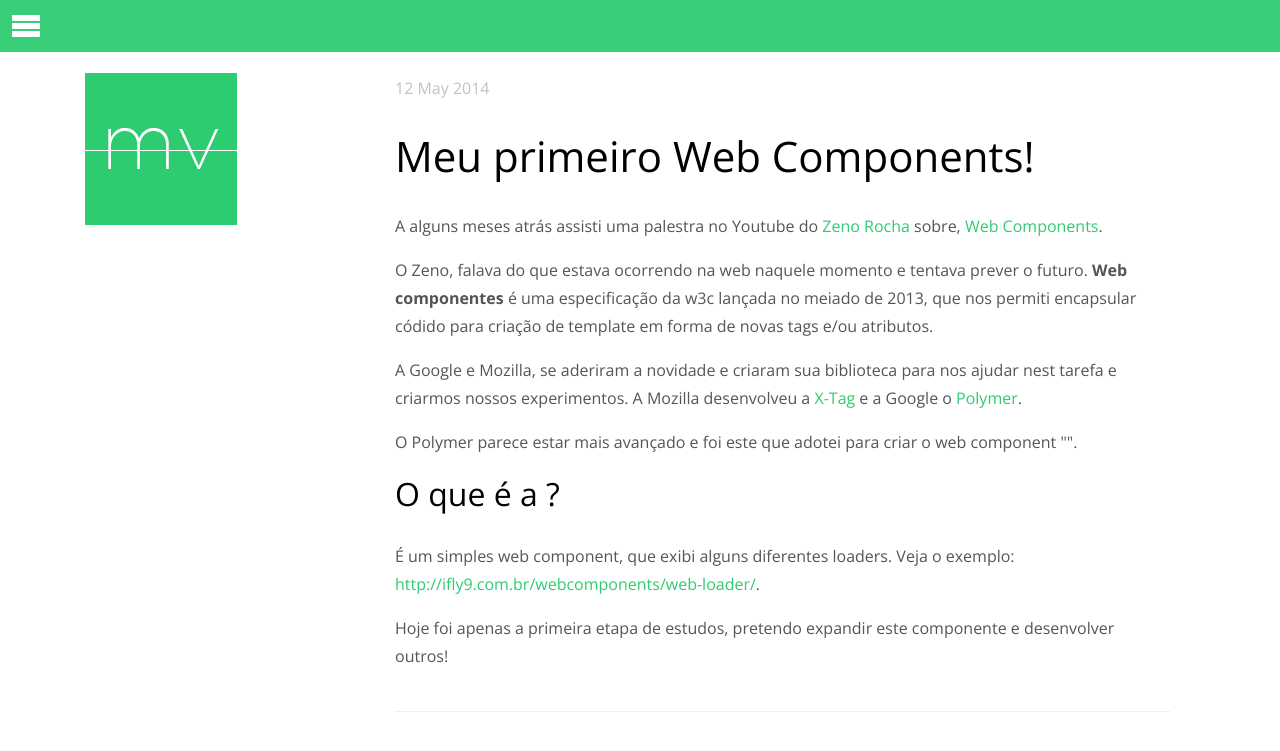
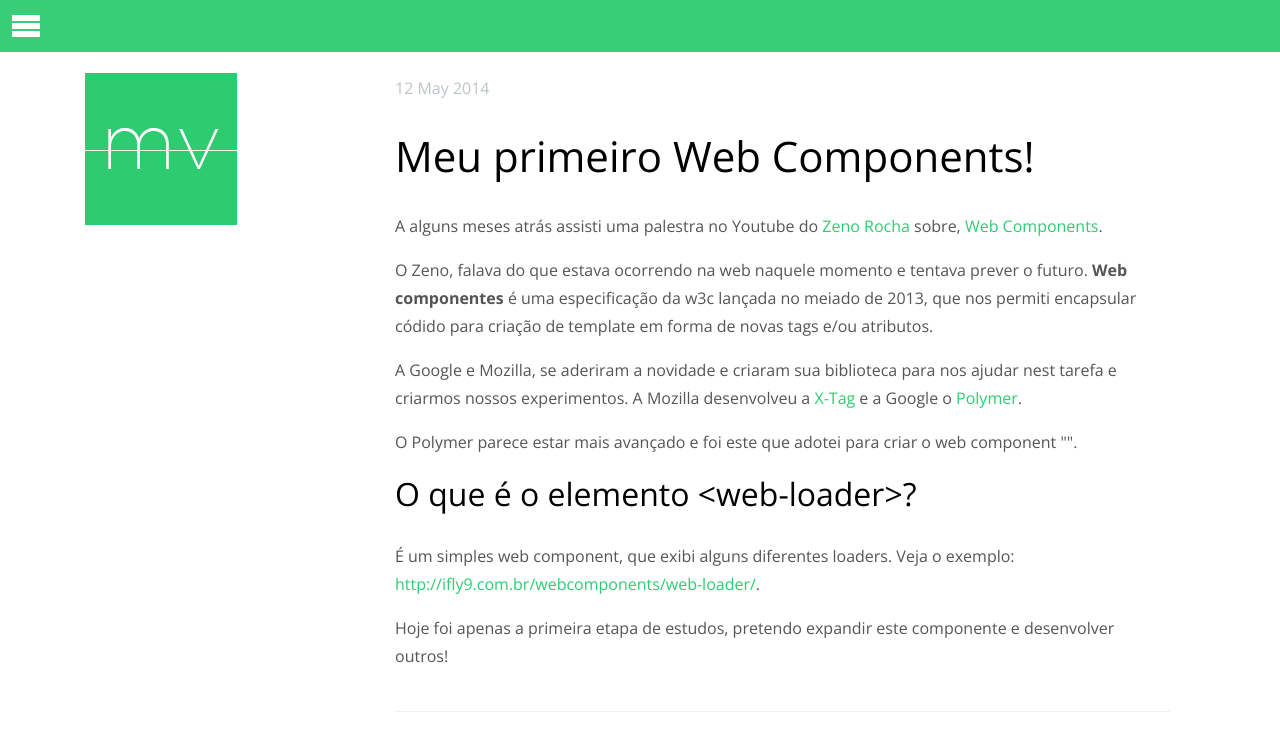
Before and after one commit to mvaldetaro/mvaldetaro.github.io, a Jekyll site: the page built from _posts/2014-05-12-meu-primeiro-web-components.html, in a window 1280 px wide. Shown: the top 751 px of the page. Built offline with Jekyll 4.4.1, drawn with Linux system fonts in a browser that asks for light colours; nearby versions of some CDN libraries; Markdown is read by kramdown in place of the engine named in the settings; comment, search, counter and statistics services are not loaded.

Commit message:
Corrigido subtítulo

```diff
--- a/_posts/2014-05-12-meu-primeiro-web-components.html
+++ b/_posts/2014-05-12-meu-primeiro-web-components.html
@@ -13,6 +13,6 @@ comments: true
 </p>
 <p>A Google e Mozilla, se aderiram a novidade e criaram sua biblioteca para nos ajudar nest tarefa e criarmos nossos experimentos. A Mozilla desenvolveu a <a href="https://github.com/webcomponents/x-tag-boilerplate">X-Tag</a> e a Google o <a href="http://www.polymer-project.org/">Polymer</a>.</p>
 <p>O Polymer parece estar mais avançado e foi este que adotei para criar o web component "<web-loader>".</p>
-<h2>O que é a <web-loader>?</h2>
+<h2>O que é o elemento &lt;web-loader&gt;?</h2>
 <p>É um simples web component, que exibi alguns diferentes loaders. Veja o exemplo: <a href="http://ifly9.com.br/webcomponents/web-loader/" rel="me">http://ifly9.com.br/webcomponents/web-loader/</a>.</p>
 <p>Hoje foi apenas a primeira etapa de estudos, pretendo expandir este componente e desenvolver outros!</p>
```
